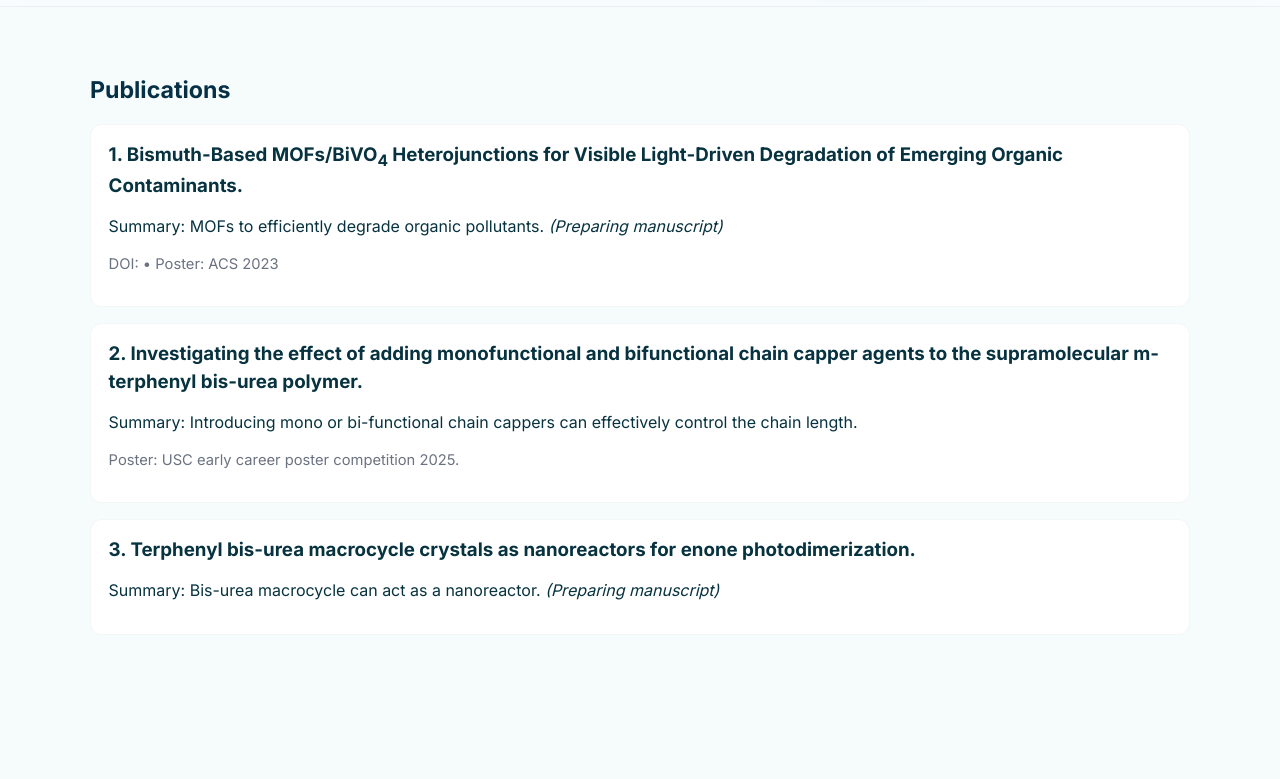
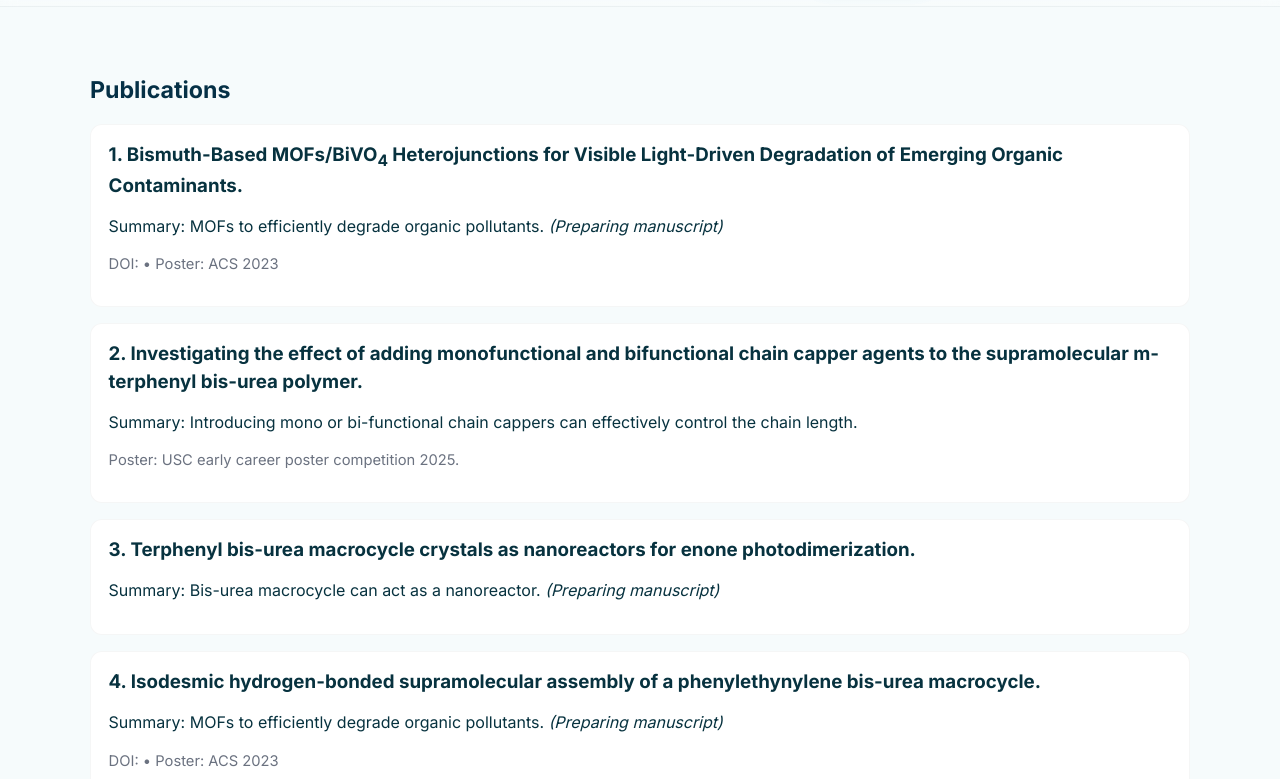
Before and after one commit to kzubaer/kzubaer.github.io, a plain HTML site: page publications.html in a window 1280 px wide. Shown: the part 69-848 px from the top of the page. Drawn offline with nearby package versions, Linux system fonts and the light colour scheme.

Commit message:
Add new publication entry for isodesmic assembly
Added a new publication entry about isodesmic hydrogen-bonded supramolecular assembly.

```diff
--- a/publications.html
+++ b/publications.html
@@ -51,6 +51,11 @@
           <p>Summary: Bis-urea macrocycle can act as a nanoreactor. <em>(Preparing manuscript)</em></p>
           <!-- <p class="project-meta">DOI: <a href="#"></a> • Poster: ACS 2023</p> -->
         </article>
+         <article class="project" data-aos="fade-up" data-aos-delay="50">
+          <h3>4. Isodesmic hydrogen-bonded supramolecular assembly of a phenylethynylene bis-urea macrocycle.</h3>
+          <p>Summary: MOFs to efficiently degrade organic pollutants. <em>(Preparing manuscript)</em></p>
+          <p class="project-meta">DOI: <a href="#"></a> • Poster: ACS 2023</p>
+        </article>
       </div>
     </section>
   </main>
```
